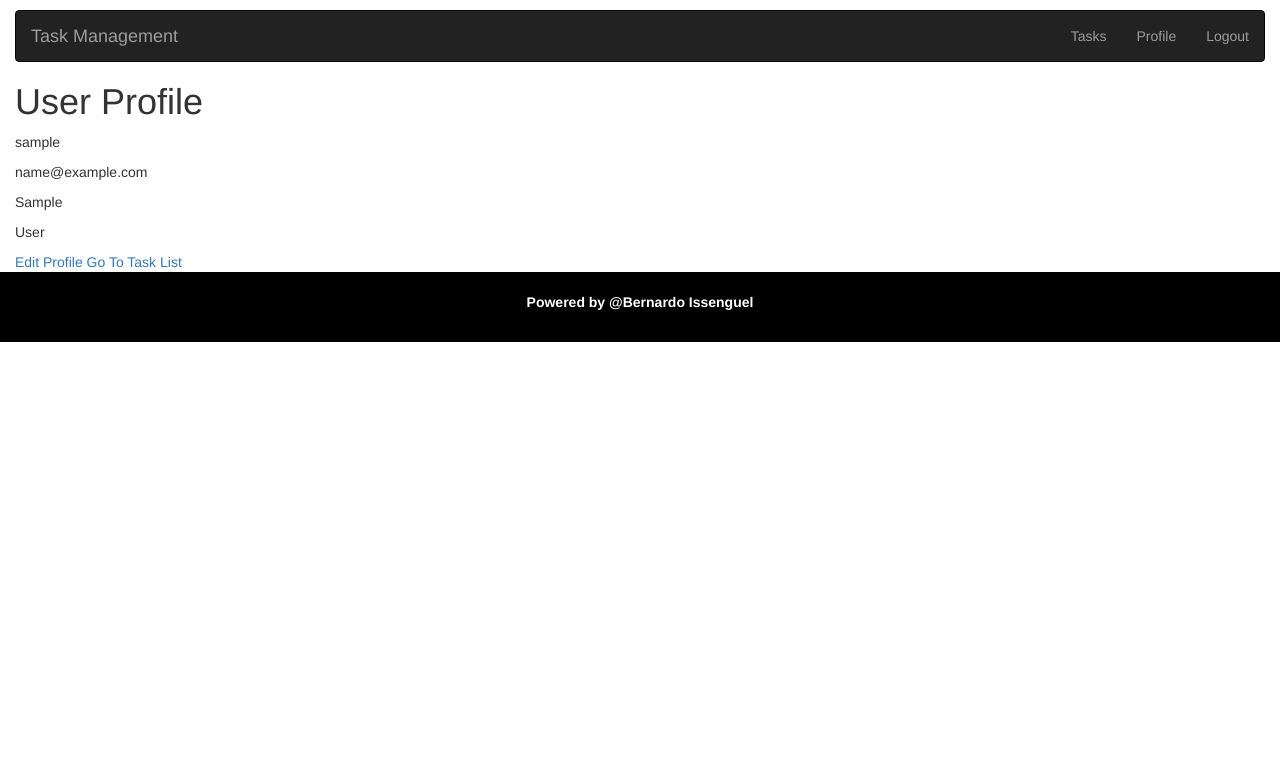
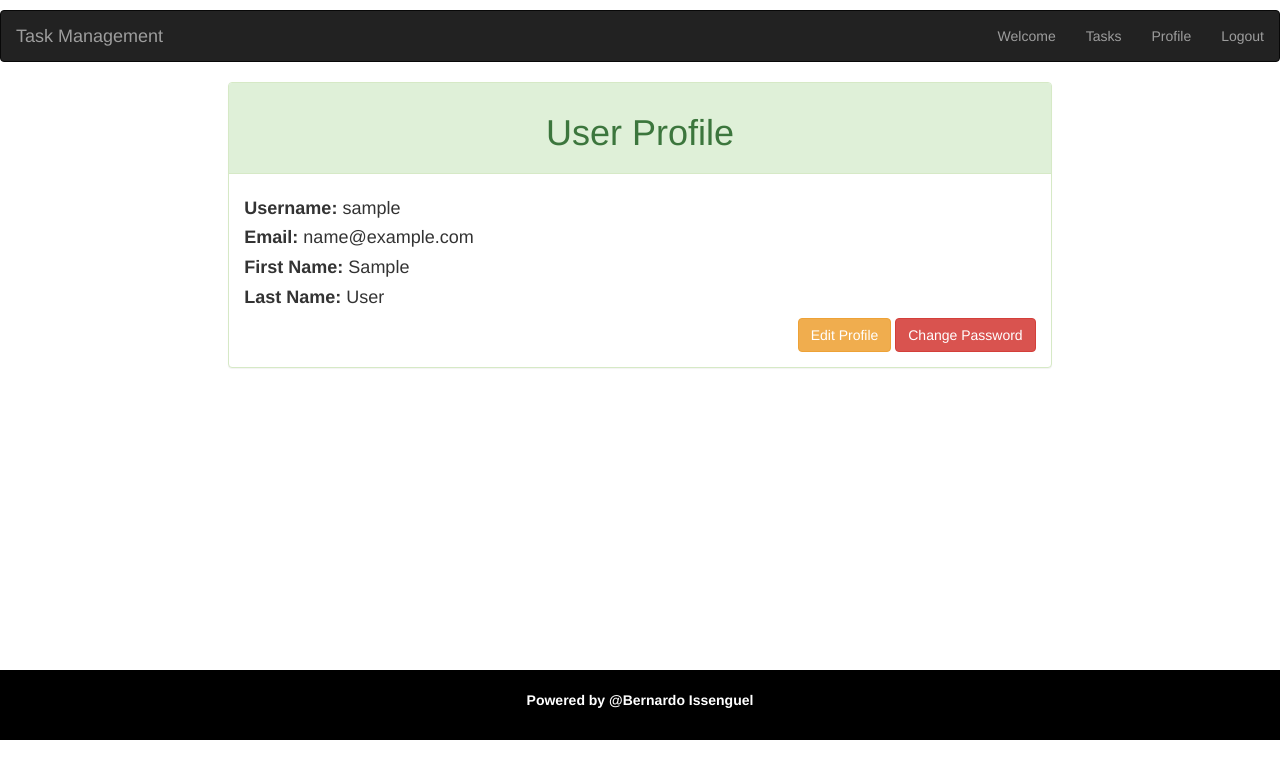
Before and after one commit to Be-issenguel/task-list, a Django app: page /accounts/profile/ in a window 1280 px wide. Shown: the top 779 px of the page. Run offline with Django 4.2, Linux system fonts and the light colour scheme; the visitor is signed in with stand-in values (Sample User, id 1); some libraries are stand-ins or nearby versions.

Commit message:
profile page

```diff
--- a/frontend/templates/frontend/welcome.html
+++ b/frontend/templates/frontend/welcome.html
@@ -1,6 +1,5 @@
-{% extends 'layouts/app.html' %}
+{% extends 'layouts/base.html' %}
 {% block section %}
-
     <div class="jumbotron text-center bg-primary">
         <h2>Welcome</h2>
         <h3>to</h3>
@@ -8,7 +7,6 @@
     </div>
     <h1 class="text-center">Features</h1>
     <div class="container mt-4">
-        <div class="row content">
         <div class="col-md-4 text-center">
             <div class="panel panel-primary">
                 <div class="panel-heading">Users</div>
@@ -27,7 +25,5 @@
                 <div class="panel-body">Tasks Attachments</div>
             </div>
         </div>
-
-        </div>
     </div>
 {% endblock %}
--- a/frontend/templates/layouts/base.html
+++ b/frontend/templates/layouts/base.html
@@ -7,7 +7,7 @@
     <link rel="stylesheet" type="text/css" href="{% static 'css/bootstrap.min.css' %}">
     <style>
             .row.content{
-                height:254px;
+                height:670px;
             }
 
             footer{
@@ -22,14 +22,20 @@
                 }
             }
 
+            body{
+                overflow-x: hidden
+            }
+
     </style>
 </header>
-    <body style="overflow:auto">
-        <div class="container-fluid">
+    <body>
+        <div class="row content">
+            <div class="container-fluid">
             <nav class="navbar navbar-inverse" style="margin-top:10px">
                 <div class="navbar-brand">Task Management</div>
                 <ul class="nav navbar-nav pull-right">
                     {% if user.is_authenticated %}
+                    <li><a href="{% url 'tasks:welcome' %}">Welcome</a></li>
                     <li><a href="{% url 'tasks:index' %}">Tasks</a></li>
                     <li><a href="{% url 'tasks:profile' %}">Profile</a></li>
                     <li><a href="{% url 'tasks:logout' %}">Logout</a></li>
@@ -41,6 +47,7 @@
             </nav>
             {% block section %}{% endblock %}
         </div>
+        </div>
         <footer class="container-fluid text-center mt-4">
             <p><strong>Powered by @Bernardo Issenguel</strong></p>
         </footer>
--- a/frontend/templates/registration/profile.html
+++ b/frontend/templates/registration/profile.html
@@ -1,10 +1,21 @@
 {% extends 'layouts/base.html' %}
 {% block section %}
-    <h1>User Profile</h1>
-    <p>{{ user.username }}</p>
-    <p>{{ user.email }}</p>
-    <p>{{ user.first_name }}</p>
-    <p>{{ user.last_name }}</p>
-    <a href="{% url 'tasks:edit-profile' user.id %}">Edit Profile</a>
-    <a href="{% url 'tasks:index' %}">Go To Task List</a>
+    <div class="col-md-2"></div>
+    <div class="col-md-8">
+        <div class="panel panel-success">
+            <div class="panel-heading text-center">
+                <h1>User Profile</h1>
+            </div>
+            <div class="panel-body">
+                <h4><strong>Username:</strong> {{ user.username }}</h4>
+                <h4><strong>Email:</strong> {{ user.email }}</h4>
+                <h4><strong>First Name:</strong> {{ user.first_name }}</h4>
+                <h4><strong>Last Name:</strong> {{ user.last_name }}</h4>
+                <div class="pull-right">
+                    <a href="{% url 'tasks:edit-profile' user.id %}" class="btn btn-warning">Edit Profile</a>
+                    <a href="#" class="btn btn-danger">Change Password</a>
+                </div>
+            </div>
+        </div>
+    </div>
 {% endblock %}
```
Lines whose indentation alone changed are shown as unchanged.
